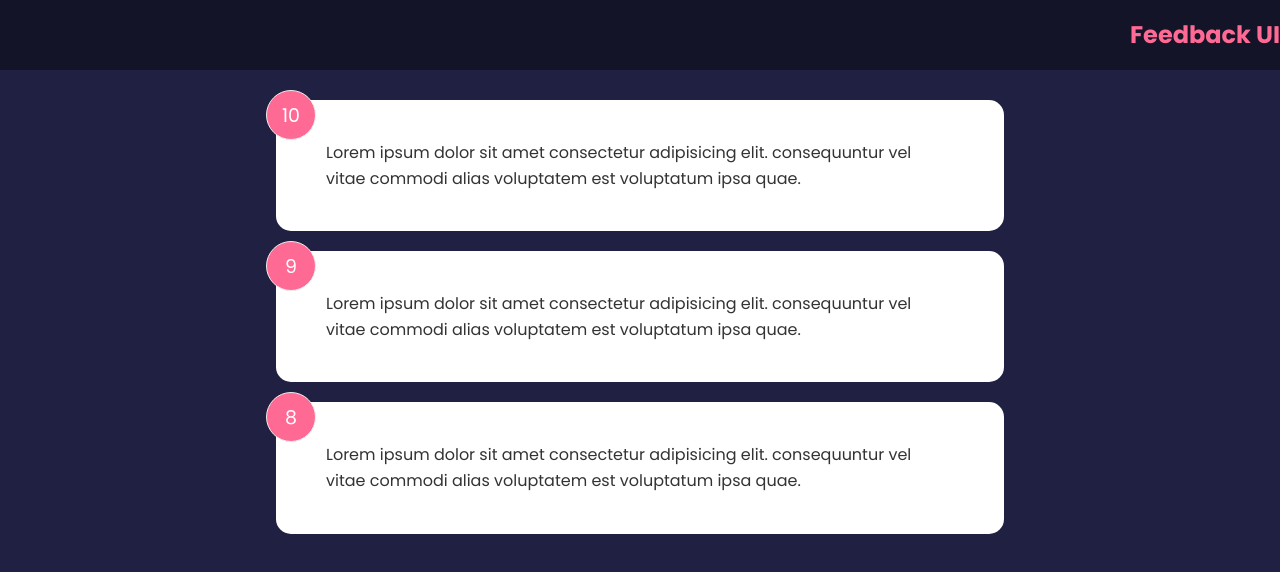
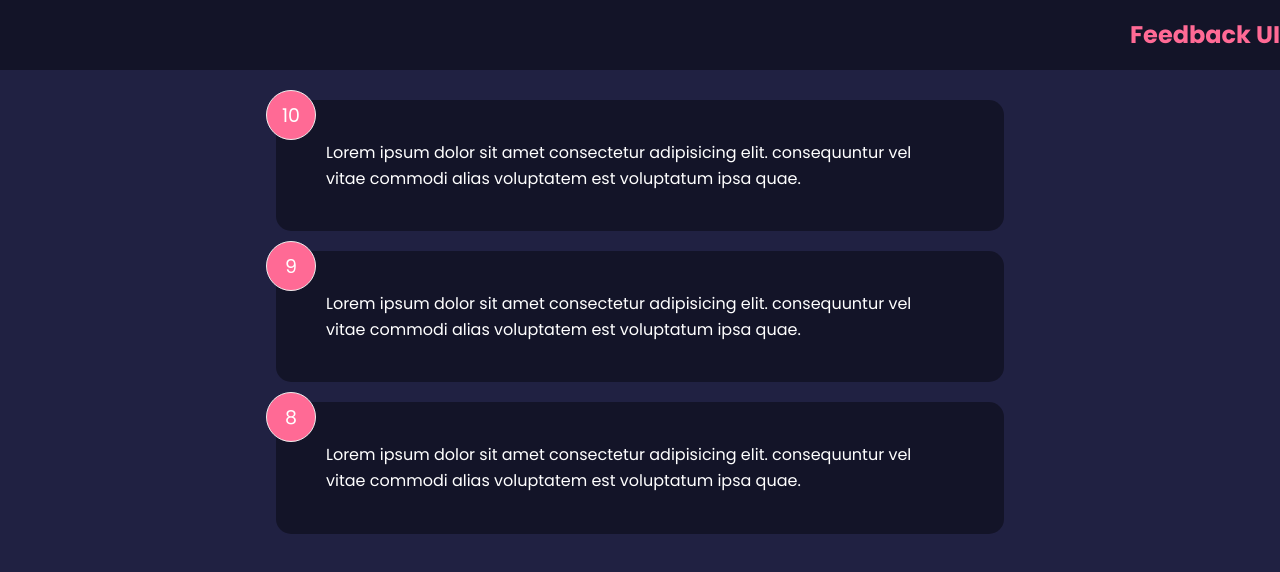
Before and after one commit to donaldo74/feedback-app, a React (Create React App) app: page / in a window 1280 px wide. Shown: the top 572 px of the page. Built offline with nearby package versions, Linux system fonts and the light colour scheme.

Commit message:
Seems ok so far

```diff
--- a/src/components/FeedbackItem.jsx
+++ b/src/components/FeedbackItem.jsx
@@ -1,10 +1,12 @@
-function FeedbackItem({item}) {
+import Card from './shared/Card'
+
+function FeedbackItem({ item }) {
 
   return (
-    <div className='card'>
+    <Card reverse={true}>
       <div className="num-display">{item.rating}</div>
       <div className="text-display">{item.text}</div>
-    </div>
+    </Card>
   )
 }
 
--- /dev/null
+++ b/src/components/shared/Card.jsx
@@ -0,0 +1,6 @@
+function Card({children, reverse}) {
+  return <div className={`card ${reverse && 'reverse'}`}>{children}</div>
+
+}
+
+export default Card
```
